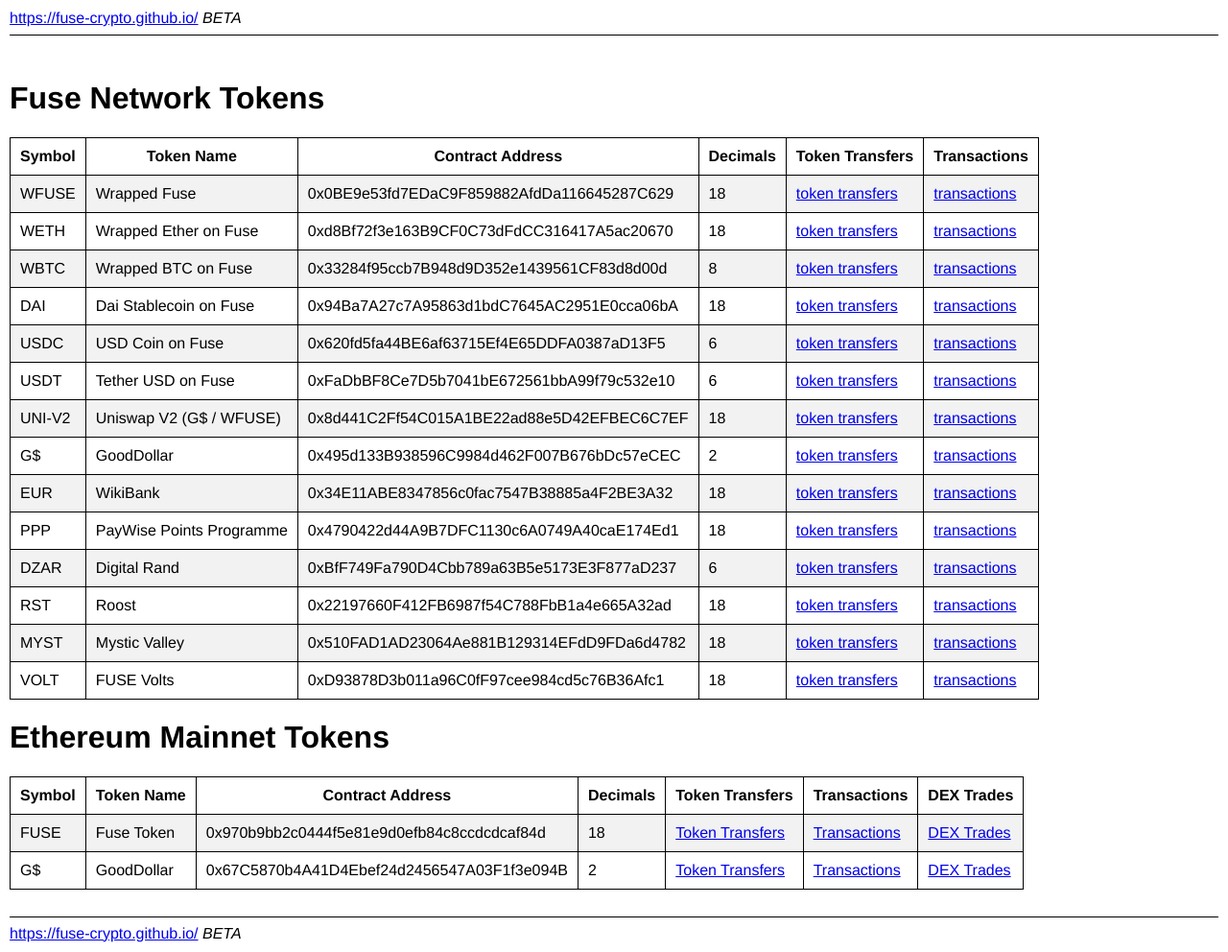
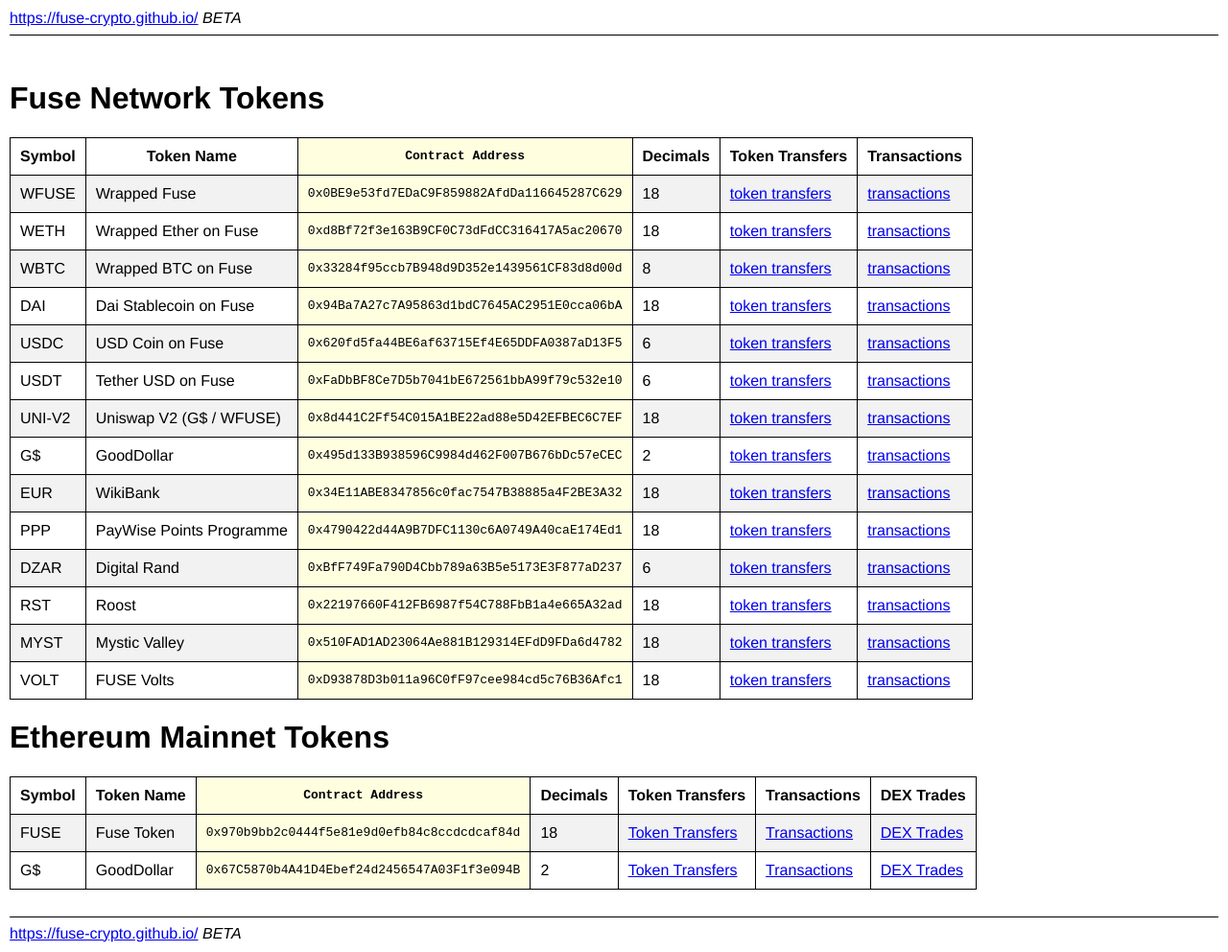
Before and after one commit to Fuse-Crypto/fuse-crypto.github.io, a Jekyll site: the page built from tokens/index.md, in a window 1280 px wide. Shown: the whole page at 96% size. Built offline with Jekyll 4.4.1, drawn with Linux system fonts in a browser that asks for light colours.

Commit message:
Update index.md

```diff
--- a/tokens/index.md
+++ b/tokens/index.md
@@ -10,7 +10,7 @@
     <tr>
       <th>Symbol</th>
       <th>Token Name</th>
-      <th>Contract Address</th>
+      <th class="addr">Contract Address</th>
       <th>Decimals</th>
       <th>Token Transfers</th>
       <th>Transactions</th>
@@ -19,7 +19,7 @@
     <tr>
       <td>{{ token.symbol }}</td>
       <td>{{ token.name }}</td>
-      <td>{{ token.address }}</td>
+      <td class="addr">{{ token.address }}</td>
       <td>{{ token.decimals }}</td>
       <td><a href="https://explorer.fuse.io/tokens/{{ token.address }}/token_transfers" target="_blank">token transfers</a></td>
       <td><a href="https://explorer.fuse.io/address/{{ token.address }}/transactions" target="_blank">transactions</a></td>
@@ -35,7 +35,7 @@
     <tr>
       <th>Symbol</th>
       <th>Token Name</th>
-      <th>Contract Address</th>
+      <th class="addr">Contract Address</th>
       <th>Decimals</th>
       <th>Token Transfers</th>
       <th>Transactions</th>
@@ -45,7 +45,7 @@
     <tr>
       <td>{{ token.symbol }}</td>
       <td>{{ token.name }}</td>
-      <td>{{ token.address }}</td>
+      <td class="addr">{{ token.address }}</td>
       <td>{{ token.decimals }}</td>
       <td><a href="https://etherscan.io/token/{{ token.address }}" target="_blank">Token Transfers</a></td>
       <td><a href="https://etherscan.io/address/{{ token.address }}" target="_blank">Transactions</a></td>
```
